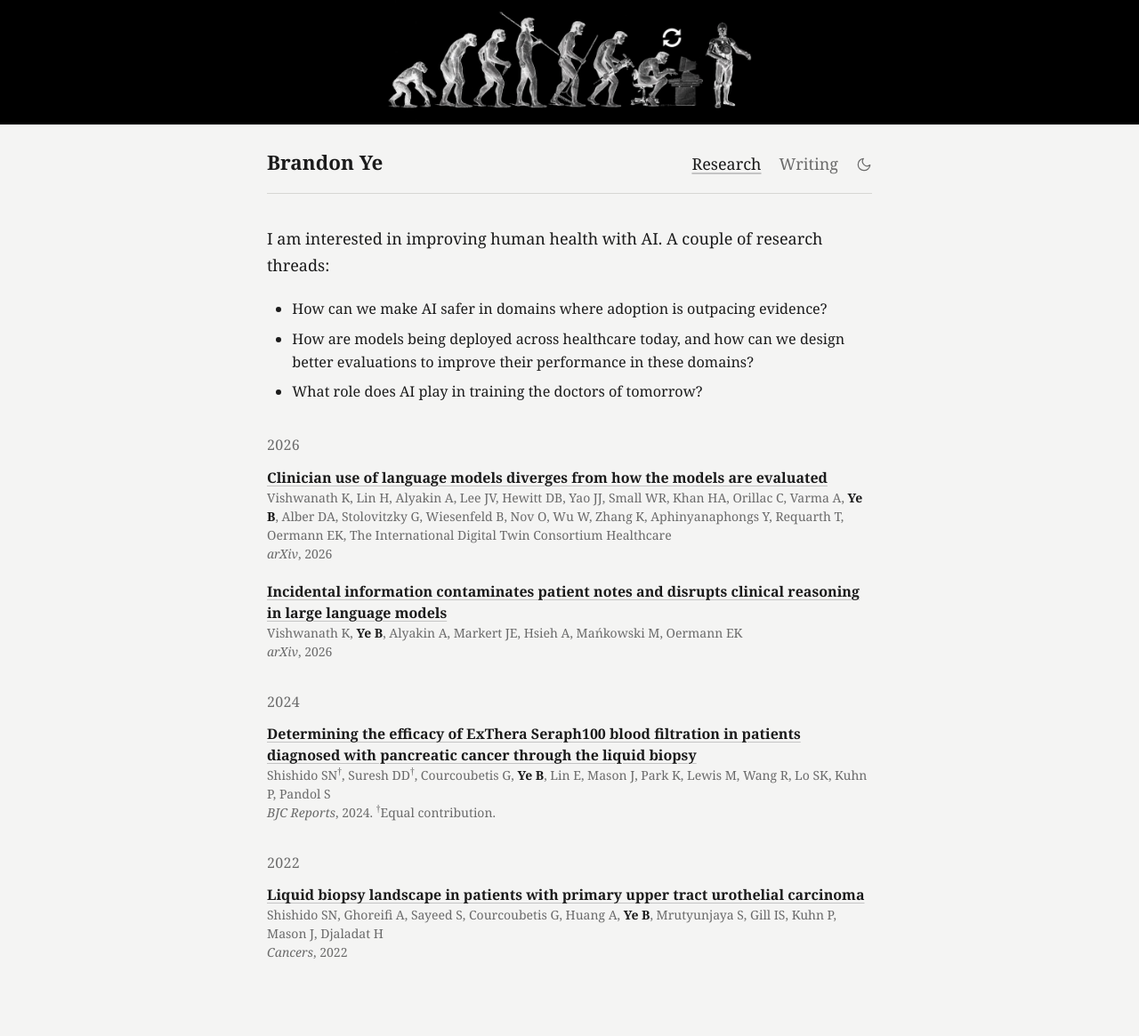
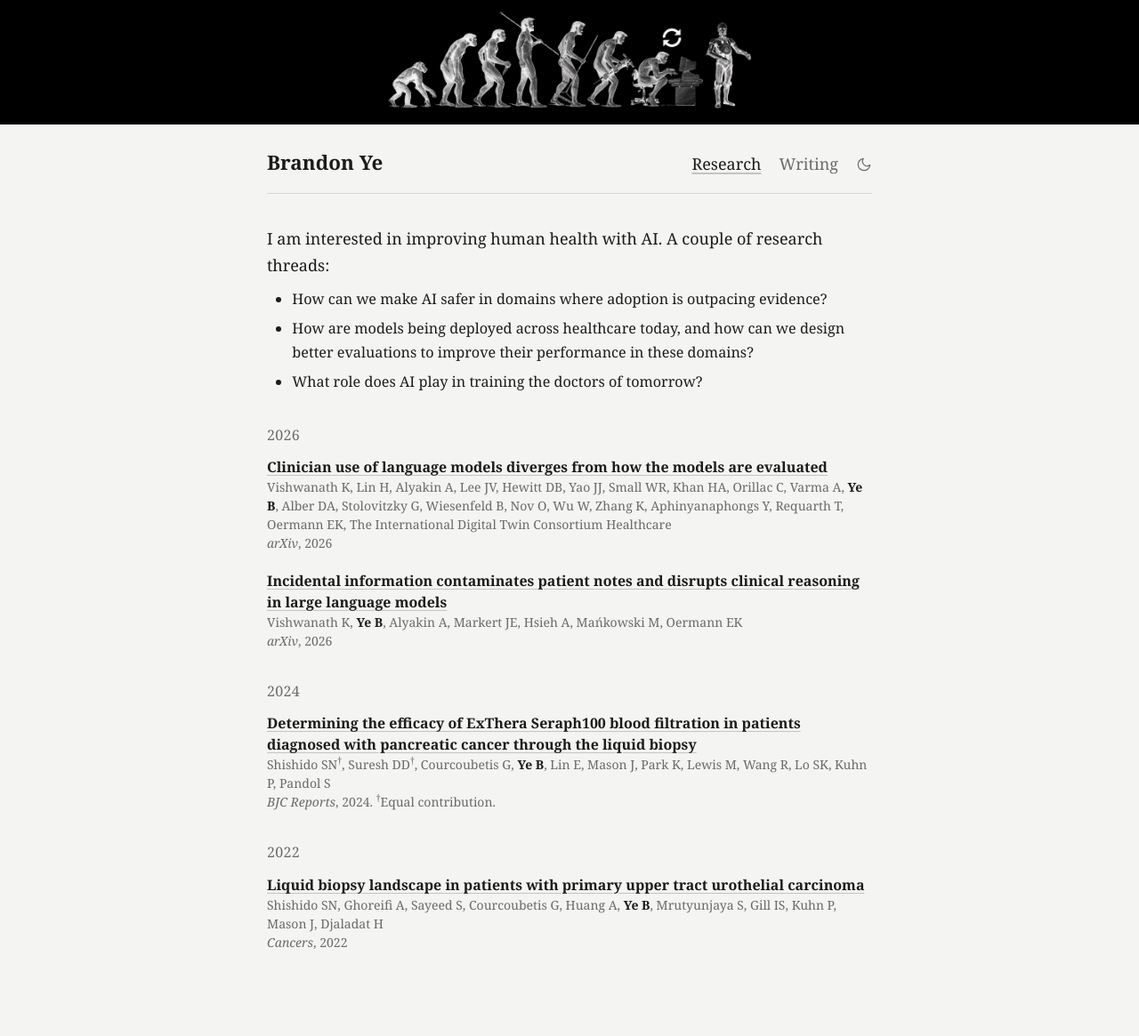
Before and after one commit to brandonye/brandonye.github.io, a Jekyll site: the page built from research.html, in a window 1280 px wide. Shown: the whole page at 89% size. Built offline with Jekyll 4.4.1, drawn with Linux system fonts in a browser that asks for light colours.

Commit message:
Pull the research threads up closer to the intro
Co-Authored-By: Claude Opus 5.5 <noreply@anthropic.com>

```diff
--- a/assets/site.css
+++ b/assets/site.css
@@ -200,6 +200,8 @@ main { padding: 2.25rem 0 4rem; }
 .more a:hover { color: var(--text); }
 
 /* ---------- Research ---------- */
+/* Keep the intro close to the threads it introduces. */
+.lede { margin-bottom: 0.5em; }
 /* The research threads under the intro: a touch smaller than the intro, with
    a clear indent and a little air between them. */
 .threads { padding-left: 1.75em; font-size: 0.9em; }
```
